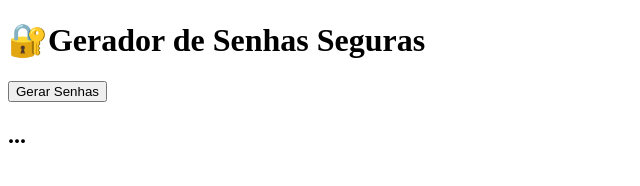
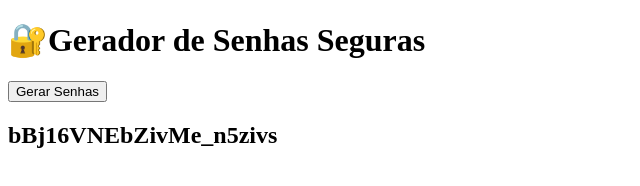
Before and after one commit to flpx01/Gerador_de_Senhas, a website with bundled scripts: page index.html in a window 1280 px wide. Both pictures are taken after a click on the button "Gerar Senhas". Shown: the whole page, without its empty margins (0-640 px from the left). Built offline with nearby package versions, Linux system fonts and the light colour scheme.

Commit message:
implementando o arquivo main

```diff
--- a/index.html
+++ b/index.html
@@ -6,9 +6,11 @@
     <title>Gerador de Senhas Seguras</title>
 </head>
 <body>
-    <h1>🔐Gerador de Senhas Seguras</h1>
-    <button>Gerar Senhas</button>
-    <h2>...</h2>
-    <script src="main.js" type="module"></script>
+    <main>
+        <h1>🔐Gerador de Senhas Seguras</h1>
+        <button>Gerar Senhas</button>
+        <h2>...</h2>
+    </main>
+    <script src="/src/main.js" type="module"></script>
 </body>
 </html>
--- a/package.json
+++ b/package.json
@@ -7,5 +7,9 @@
     "test": "echo \"Error: no test specified\" && exit 1"
   },
   "author": "",
-  "license": "ISC"
+  "license": "ISC",
+  "dependencies": {
+    "nanoid": "^5.0.7"
+  },
+  "type": "module"
 }
--- a/src/main.js
+++ b/src/main.js
@@ -1 +1,9 @@
-console.log('Hello World');
+import { nanoid } from 'nanoid';
+
+const passwordBts = document.querySelector('button')
+const displayPasswordEl = document.querySelector('h2')
+
+passwordBts.addEventListener('click', () =>{
+    const randomPassword = nanoid()
+    displayPasswordEl.innerHTML = randomPassword
+})
```
Also changed, not shown: 2 other files.
